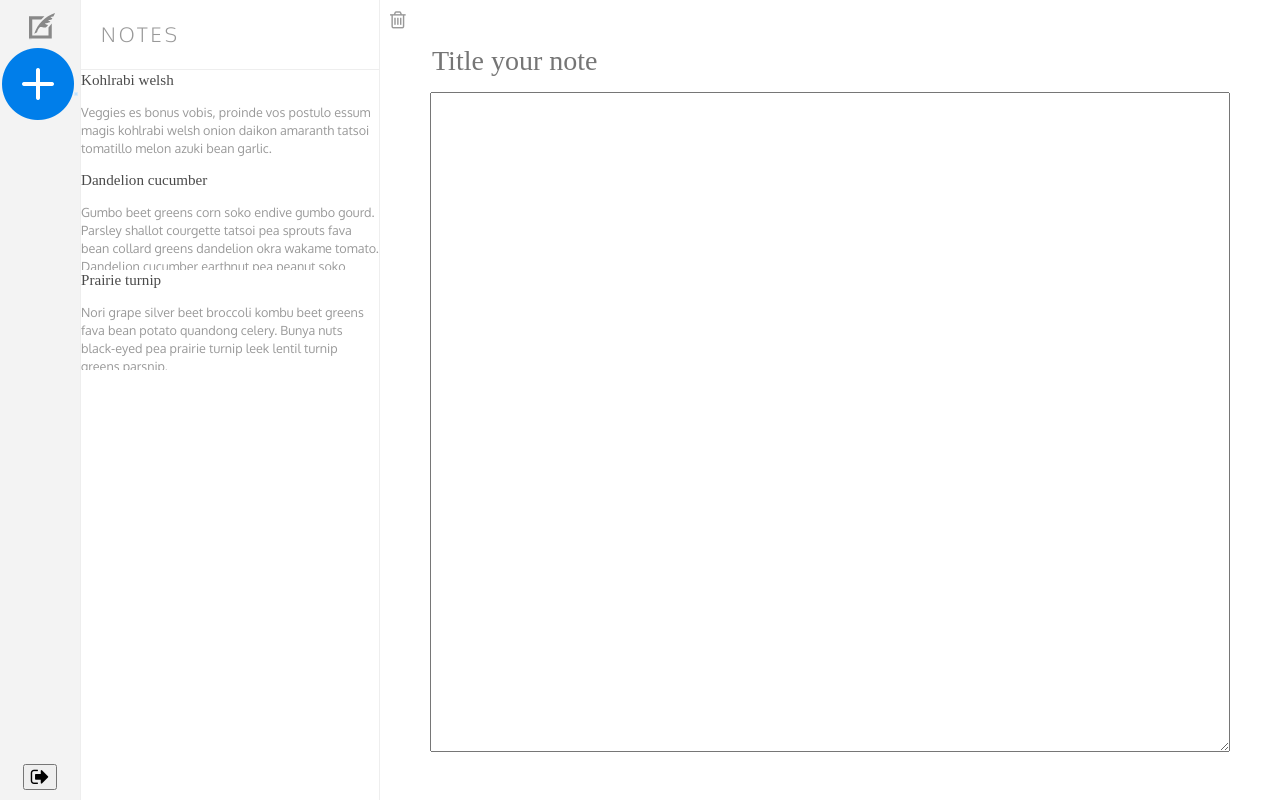
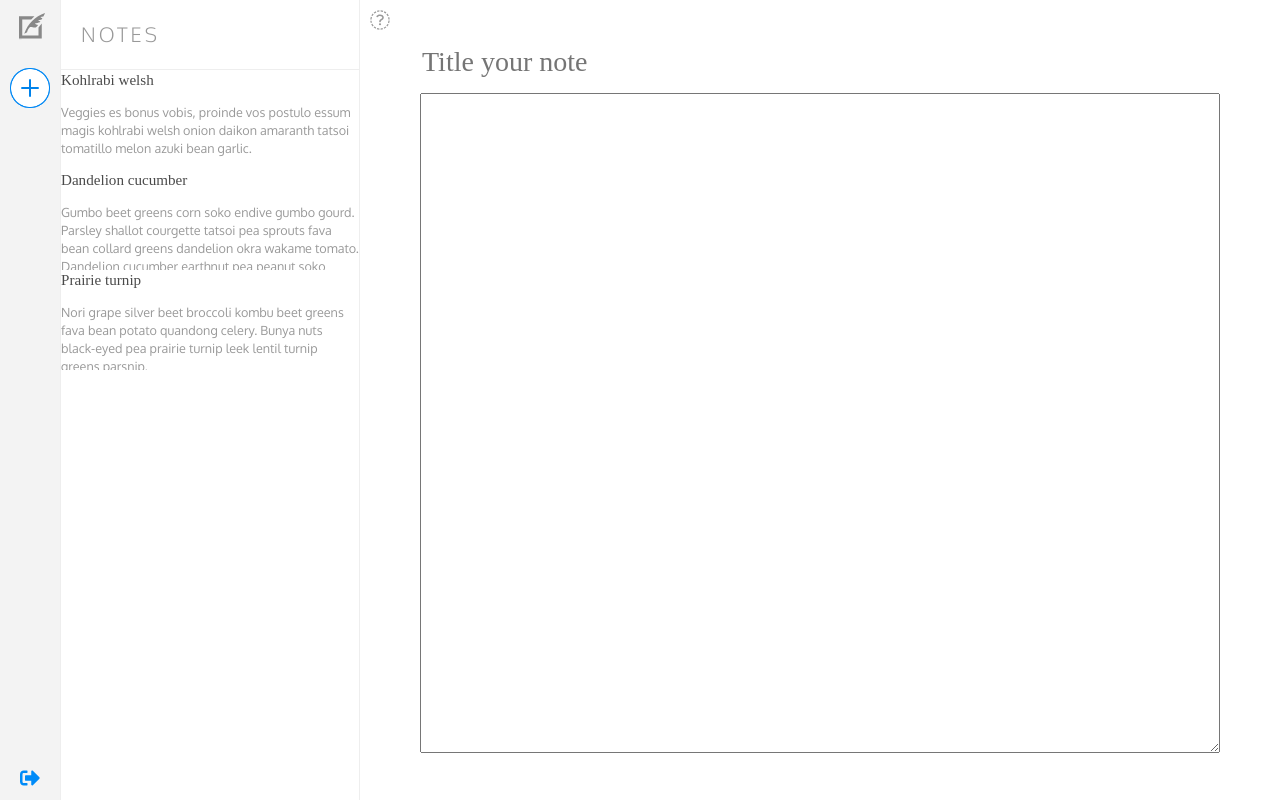
Before and after one commit to owens106/noteHerder, a React (Create React App) app: page / in a window 1280 px wide. Built offline with nearby package versions, Linux system fonts and the light colour scheme; a web font is replaced by a local one.

Commit message:
updated to fontawesome 5 with svg's

```diff
--- a/package.json
+++ b/package.json
@@ -3,6 +3,7 @@
   "version": "0.1.0",
   "private": true,
   "dependencies": {
+    "aphrodite": "^2.2.1",
     "react": "^16.3.2",
     "react-dom": "^16.3.2",
     "react-scripts": "1.1.4"
@@ -16,5 +17,4 @@
   "eslintConfig": {
     "extends": "react-app"
   }
-
 }
--- a/public/index.html
+++ b/public/index.html
@@ -21,6 +21,7 @@
     -->
     <title>Note Herder</title>
   </head>
+    <script defer src="https://use.fontawesome.com/releases/v5.0.13/js/all.js" integrity="sha384-xymdQtn1n3lH2wcu0qhcdaOpQwyoarkgLVxC/wZ5q7h9gHtxICrpcaSUfygqZGOe" crossorigin="anonymous"></script>
   <body>
     <noscript>
       You need to enable JavaScript to run this app.
--- a/src/Sidebar.js
+++ b/src/Sidebar.js
@@ -1,123 +1,99 @@
 import React from 'react'
+import { StyleSheet, css } from 'aphrodite'
 
 import quill from './quill.svg'
+import newIcon from './new.png'
 import newHover from './new-hover.png'
-import newIcon from './new.png'
 
-
-
-const Sidebar = () =>{
-
-
-    return(
-
-        <nav
-            className="Sidebar"
-            style={styles.sidebar}
-        >
-
-
+const Sidebar = () => {
+  return (
+    <nav className={css(styles.sidebar)}>
       <div
-            className="logo"
-            style={styles.logo}
+        className={css(styles.logo)}
       >
         <img
           src={quill}
           alt="Noteherder"
-                style={styles.logoImg}
+          className={css(styles.logoImg)}
         />
       </div>
-          <a className="new-note" href="/notes">
+      <a
+        href="/notes"
+        className={css(styles.newNote)}
+      >
         <img
           src={newHover}
           alt="New note"
-                style={styles.sidebarButton}
-                onMouseEnter={function (ev){
-                    ev.target.setAttribute('src', newIcon)
-
-                }}
-                onMouseLeave={function (ev){
-                    ev.target.setAttribute('src', newHover)
-
-                }}
+          className={css(styles.newNoteImg)}
         />
         <img
-                className="outline"
           src={newIcon}
           alt="New note"
-                style={styles.sidebarNewNote}
+          className={css(styles.newNoteImg, styles.newNoteImgHover)}
         />
       </a>
       <div
-            className="SignOut"
-            style={styles.sidebarSignout}
+        className={css(styles.signOut)}
       >
-            <button>
+        <button className={css(styles.button)}>
           <i
-                className="fa fa-sign-out"
-                style={styles.sidebarSignoutButtonFA}
-              >
-              </i>
+            className={`fas fa-sign-out-alt ${css(styles.buttonIcon)}`}
+            title='signout'
+          ></i>
         </button>
       </div>
     </nav>
-
   )
 }
 
-
-const styles={
-    sidebar:{
-        width: '8rem',
+const styles = StyleSheet.create({
+  sidebar: {
+    width: '6rem',
     backgroundColor: '#f3f3f3',
     padding: '0.5rem 0',
     display: 'flex',
     flexDirection: 'column',
     alignItems: 'center',
   },
-    logo:{
+  logo: {
     fontFamily: '"Fauna One"',
     color: '#666',
     fontSize: '3rem',
-
   },
   logoImg: {
     width: '3rem',
     paddingLeft: '0.4rem',
-
   },
-    sidebarNewNote: {
+  newNote: {
     marginTop: '2rem',
     position: 'relative',
-        width: '.4rem',
-
+    width: '4rem',
   },
-    sidebarButton:{
+  newNoteImg: {
+    position: 'absolute',
+    left: '0',
+    width: '100%',
+    transition: 'opacity 0.25s ease-in-out',
+  },
+  newNoteImgHover: {
+    ':hover': {
+      opacity: 0,
+    },
+  },
+  signOut: {
+    position: 'absolute',
+    bottom: '1rem',
+  },
+  button: {
     backgroundColor: 'transparent',
     border: '0',
-        color: '#008BF8',
+    color: '#008bf8',
     cursor: 'pointer',
+    outline: 'none',
   },
-    sidebarAImg:{
-        position:'absolute',
-        left:'0',
-        width:'100%',
-        transition:'opacity 0.25s ease-in-out',
+  buttonIcon: {
+    fontSize: '2rem',
   },
-    sidebarAHover:{
-        opacity:0
-    },
-    sidebarSignout:{
-        position:'absolute',
-        bottom:'1rem'
-    },
-    sidebarSignoutButton:{
-        outline:'none'
-    },
-    sidebarSignoutButtonFA:{
-        fontSize:'2rem'
-    }
-}
-
+})
 
 export default Sidebar
```
Also changed, not shown: 1 other file (tests, documents, lock files or other folders). Lines whose indentation alone changed are shown as unchanged.
